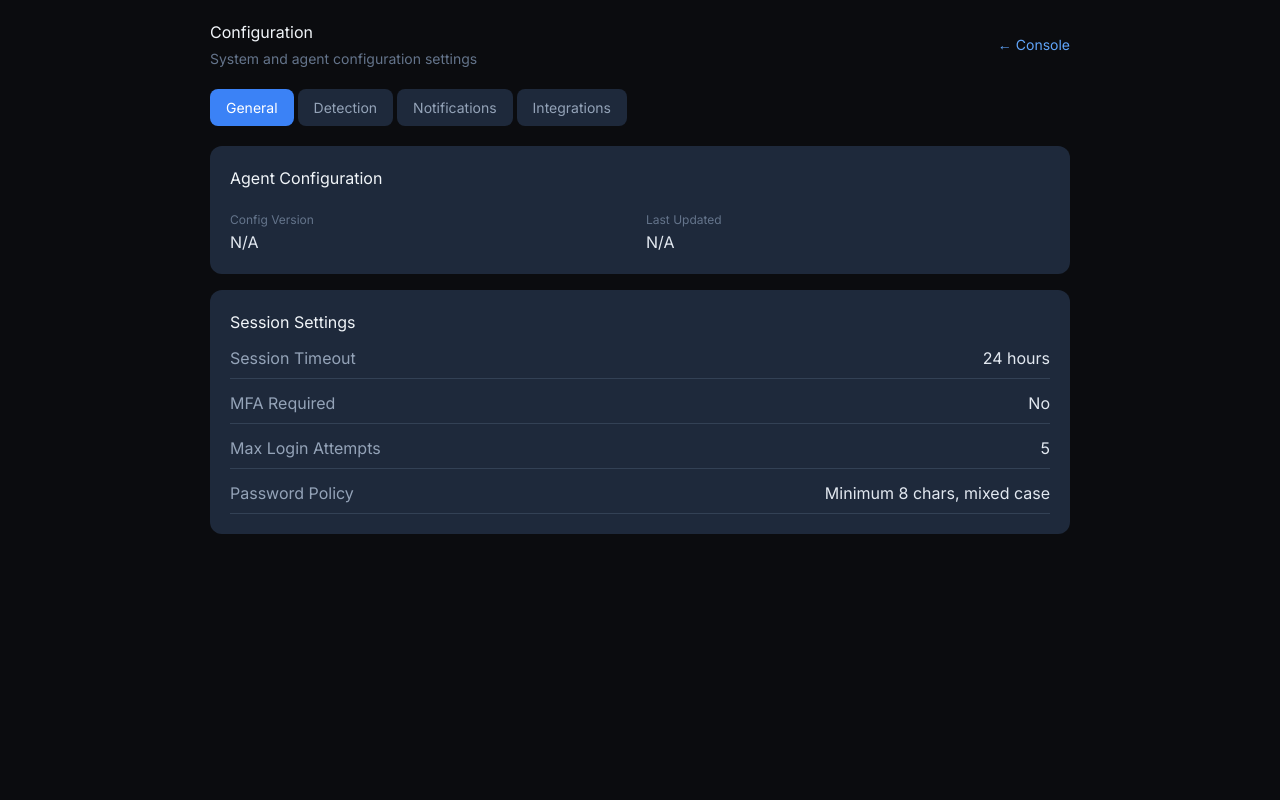
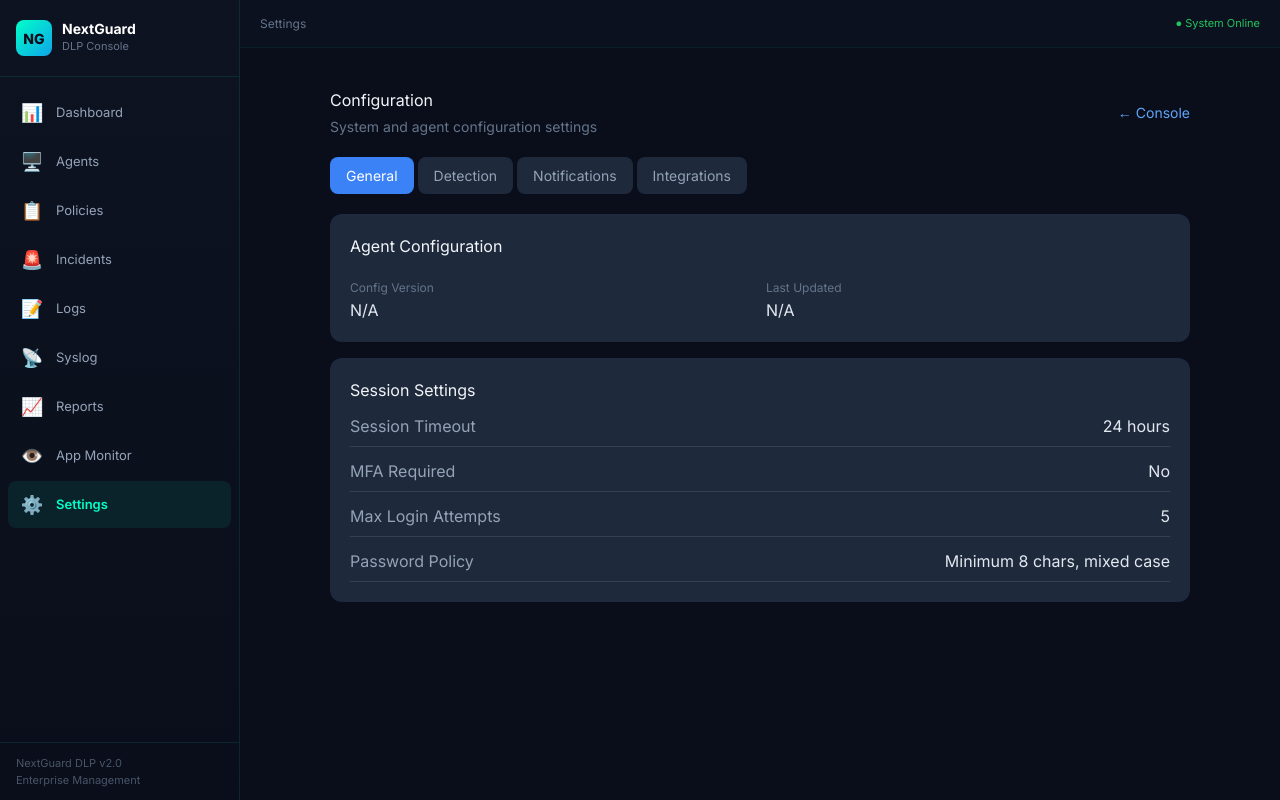
Before and after one commit to NextGuard-hk/nextguard-website, a Next.js app: page /console/settings in a window 1280 px wide. Built offline with nearby package versions, Linux system fonts and the light colour scheme.

Commit message:
Upgrade console layout with professional sidebar navigation

```diff
--- a/app/console/layout.tsx
+++ b/app/console/layout.tsx
@@ -1,35 +1,186 @@
 'use client'
 
-import { useEffect } from 'react'
+import { useEffect, useState } from 'react'
+import { usePathname, useRouter } from 'next/navigation'
+
+const NAV_ITEMS = [
+  { label: 'Dashboard', path: '/console', icon: '📊' },
+  { label: 'Agents', path: '/console/agents', icon: '🖥️' },
+  { label: 'Policies', path: '/console/policies', icon: '📋' },
+  { label: 'Incidents', path: '/console/incidents', icon: '🚨' },
+  { label: 'Logs', path: '/console/logs', icon: '📝' },
+  { label: 'Syslog', path: '/console/syslog', icon: '📡' },
+  { label: 'Reports', path: '/console/reports', icon: '📈' },
+  { label: 'App Monitor', path: '/console/app-monitor', icon: '👁️' },
+  { label: 'Settings', path: '/console/settings', icon: '⚙️' },
+]
 
 export default function ConsoleLayout({
   children,
 }: {
   children: React.ReactNode
 }) {
+  const pathname = usePathname()
+  const router = useRouter()
+  const [collapsed, setCollapsed] = useState(false)
+  const [mobileOpen, setMobileOpen] = useState(false)
+
   useEffect(() => {
-    // Hide the main website header and footer when in console
     const header = document.querySelector('header')
     const footer = document.querySelector('footer')
     const main = document.querySelector('main')
-
     if (header) header.style.display = 'none'
     if (footer) footer.style.display = 'none'
-    if (main) {
-      main.style.minHeight = '100vh'
-      main.style.padding = '0'
-    }
-
+    if (main) { main.style.minHeight = '100vh'; main.style.padding = '0' }
     return () => {
-      // Restore when leaving console
       if (header) header.style.display = ''
       if (footer) footer.style.display = ''
-      if (main) {
-        main.style.minHeight = ''
-        main.style.padding = ''
-      }
+      if (main) { main.style.minHeight = ''; main.style.padding = '' }
     }
   }, [])
 
-  return <>{children}</>
+  // Don't show sidebar on login page
+  if (pathname === '/console/login') return <>{children}</>
+
+  return (
+    <div style={{ display: 'flex', minHeight: '100vh', background: '#0a0e1a' }}>
+      {/* Mobile overlay */}
+      {mobileOpen && (
+        <div
+          onClick={() => setMobileOpen(false)}
+          style={{ position: 'fixed', inset: 0, background: 'rgba(0,0,0,0.5)', zIndex: 40 }}
+        />
+      )}
+      {/* Sidebar */}
+      <aside style={{
+        width: collapsed ? 64 : 240,
+        minHeight: '100vh',
+        background: 'linear-gradient(180deg, #0d1321 0%, #0a0e1a 100%)',
+        borderRight: '1px solid rgba(0,255,200,0.1)',
+        display: 'flex',
+        flexDirection: 'column',
+        transition: 'width 0.2s ease',
+        position: 'fixed',
+        top: 0,
+        left: 0,
+        zIndex: 50,
+        transform: mobileOpen ? 'translateX(0)' : undefined,
+      }}>
+        {/* Logo */}
+        <div style={{
+          padding: collapsed ? '16px 8px' : '20px 16px',
+          borderBottom: '1px solid rgba(0,255,200,0.1)',
+          display: 'flex',
+          alignItems: 'center',
+          gap: 10,
+          cursor: 'pointer',
+        }} onClick={() => setCollapsed(!collapsed)}>
+          <div style={{
+            width: 36, height: 36, borderRadius: 8,
+            background: 'linear-gradient(135deg, #00ffc8, #0ea5e9)',
+            display: 'flex', alignItems: 'center', justifyContent: 'center',
+            fontWeight: 800, fontSize: 14, color: '#0a0e1a',
+            flexShrink: 0,
+          }}>NG</div>
+          {!collapsed && (
+            <div>
+              <div style={{ color: '#fff', fontWeight: 700, fontSize: 14, lineHeight: 1.2 }}>NextGuard</div>
+              <div style={{ color: '#64748b', fontSize: 11 }}>DLP Console</div>
+            </div>
+          )}
+        </div>
+        {/* Navigation */}
+        <nav style={{ flex: 1, padding: '12px 8px', display: 'flex', flexDirection: 'column', gap: 2 }}>
+          {NAV_ITEMS.map(item => {
+            const isActive = pathname === item.path || (item.path !== '/console' && pathname?.startsWith(item.path))
+            return (
+              <button
+                key={item.path}
+                onClick={() => { router.push(item.path); setMobileOpen(false) }}
+                style={{
+                  display: 'flex',
+                  alignItems: 'center',
+                  gap: 12,
+                  padding: collapsed ? '10px 0' : '10px 12px',
+                  justifyContent: collapsed ? 'center' : 'flex-start',
+                  borderRadius: 8,
+                  border: 'none',
+                  cursor: 'pointer',
+                  fontSize: 13,
+                  fontWeight: isActive ? 600 : 400,
+                  color: isActive ? '#00ffc8' : '#94a3b8',
+                  background: isActive ? 'rgba(0,255,200,0.08)' : 'transparent',
+                  transition: 'all 0.15s ease',
+                  width: '100%',
+                  textAlign: 'left',
+                }}
+                onMouseEnter={e => {
+                  if (!isActive) e.currentTarget.style.background = 'rgba(255,255,255,0.04)'
+                }}
+                onMouseLeave={e => {
+                  if (!isActive) e.currentTarget.style.background = 'transparent'
+                }}
+              >
+                <span style={{ fontSize: 18, width: 24, textAlign: 'center' }}>{item.icon}</span>
+                {!collapsed && <span>{item.label}</span>}
+              </button>
+            )
+          })}
+        </nav>
+        {/* Bottom */}
+        {!collapsed && (
+          <div style={{
+            padding: '12px 16px',
+            borderTop: '1px solid rgba(0,255,200,0.1)',
+            fontSize: 11,
+            color: '#475569',
+          }}>
+            NextGuard DLP v2.0<br />Enterprise Management
+          </div>
+        )}
+      </aside>
+      {/* Main Content */}
+      <div style={{
+        flex: 1,
+        marginLeft: collapsed ? 64 : 240,
+        transition: 'margin-left 0.2s ease',
+        minHeight: '100vh',
+        background: '#0a0e1a',
+      }}>
+        {/* Top bar */}
+        <div style={{
+          height: 48,
+          borderBottom: '1px solid rgba(0,255,200,0.06)',
+          display: 'flex',
+          alignItems: 'center',
+          padding: '0 20px',
+          justifyContent: 'space-between',
+          background: 'rgba(13,19,33,0.8)',
+          backdropFilter: 'blur(8px)',
+          position: 'sticky',
+          top: 0,
+          zIndex: 30,
+        }}>
+          <div style={{ display: 'flex', alignItems: 'center', gap: 8 }}>
+            <button
+              onClick={() => setMobileOpen(!mobileOpen)}
+              style={{ background: 'none', border: 'none', color: '#94a3b8', cursor: 'pointer', fontSize: 18, display: 'none' }}
+            >
+              ☰
+            </button>
+            <span style={{ color: '#64748b', fontSize: 12 }}>
+              {NAV_ITEMS.find(n => n.path === pathname || (n.path !== '/console' && pathname?.startsWith(n.path)))?.label || 'Console'}
+            </span>
+          </div>
+          <div style={{ display: 'flex', alignItems: 'center', gap: 12 }}>
+            <span style={{ color: '#22c55e', fontSize: 11 }}>● System Online</span>
+          </div>
+        </div>
+        {/* Page content */}
+        <div style={{ padding: '20px' }}>
+          {children}
+        </div>
+      </div>
+    </div>
+  )
 }
```
